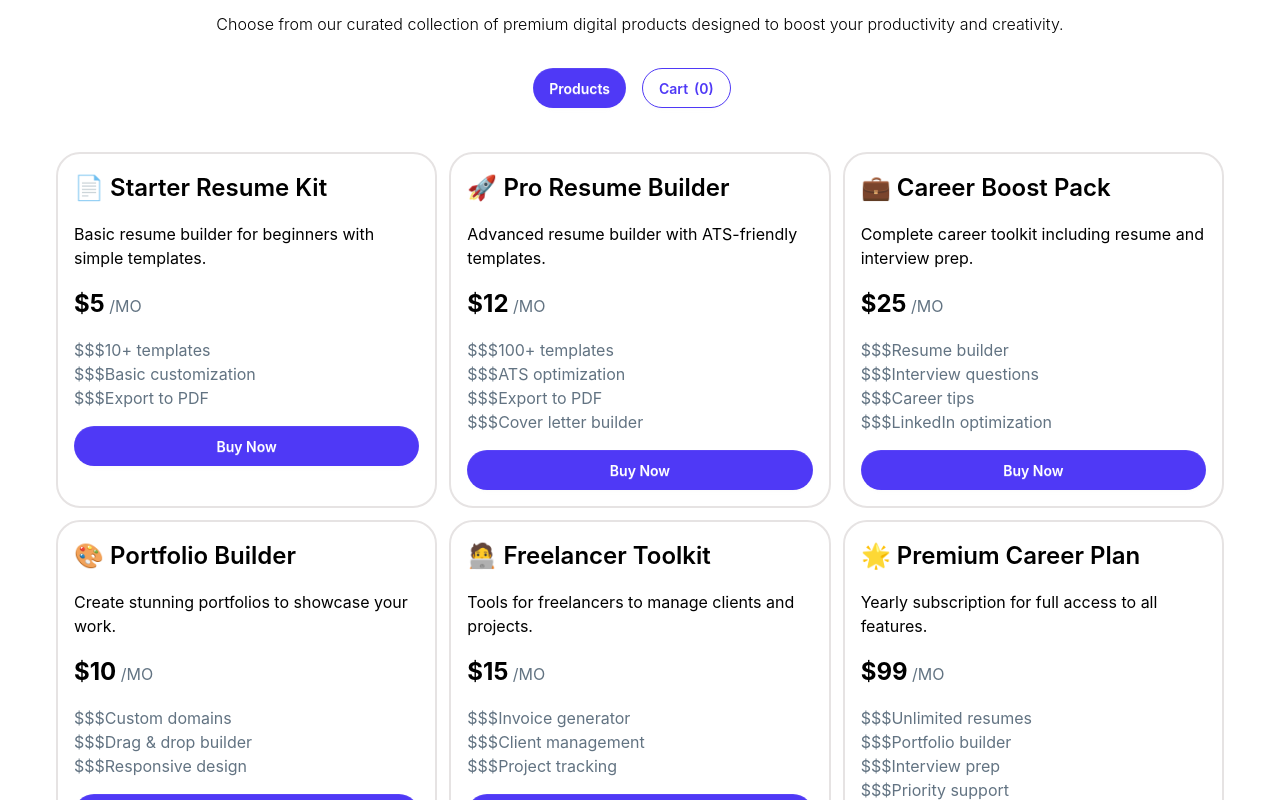
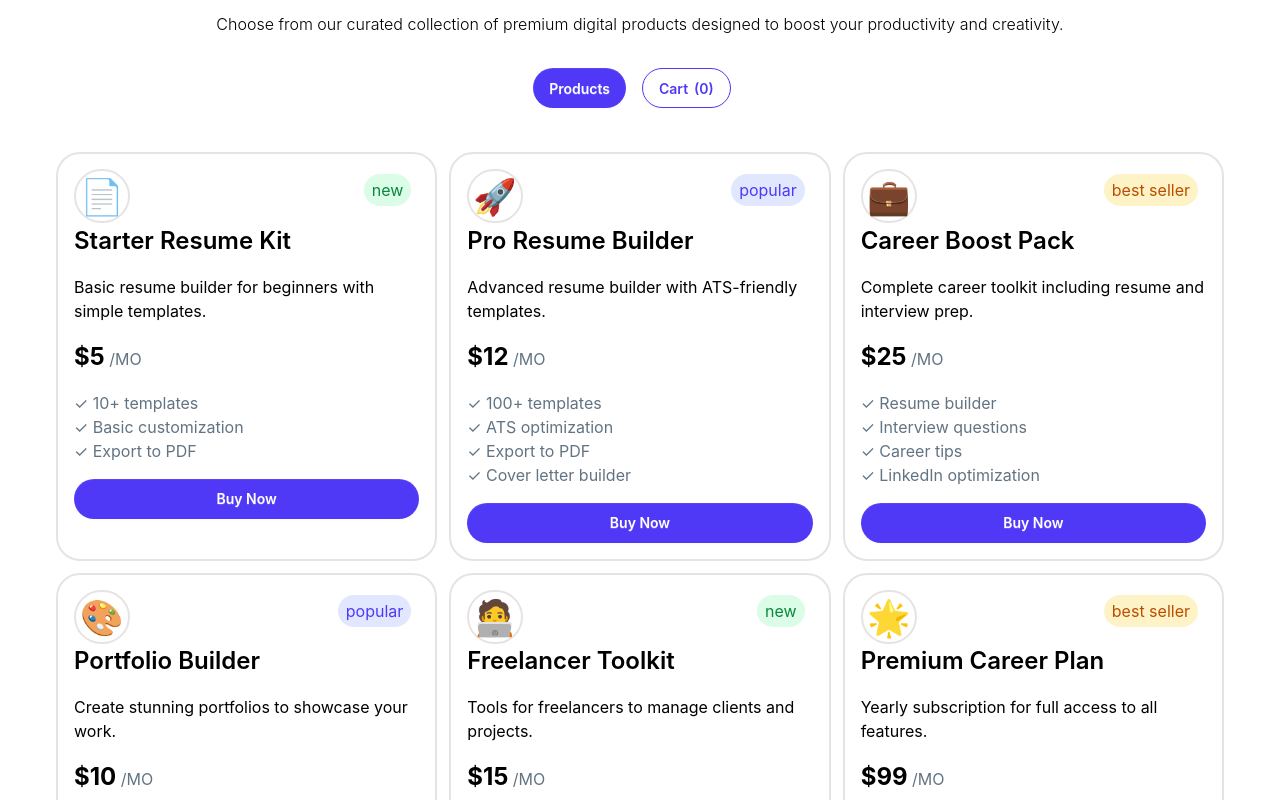
Before and after one commit to KhandakarShakilRana/DigiTools-Platform, a React (Vite) app: page / in a window 1280 px wide. Shown: the part 1000-1800 px from the top of the page. Built offline with nearby package versions, Linux system fonts and the light colour scheme.

Commit message:
all done

```diff
--- a/src/components/ToolsCard.jsx
+++ b/src/components/ToolsCard.jsx
@@ -1,36 +1,75 @@
-import React from 'react'
-import { toast } from 'react-toastify'
+import React from "react";
+import { toast } from "react-toastify";
+const tagStyles = {
+  new: "bg-[#DBFCE7] text-[#0A883E]",
+  "best seller": "bg-[#FEF3C6] text-[#BB4D00]",
+  popular: "bg-[#E1E7FF] text-[#4F39F6]",
+};
 
-const ToolsCard = ({tools, addToCart,disabledIds}) => {
 
+const ToolsCard = ({ tools, addToCart, disabledIds }) => {
   return (
-    <div className='grid grid-cols-1 md:grid-cols-3 gap-3 p-4 '>
-        {
-            tools.map(tool=> {
-                const isDisabled = disabledIds.includes(tool.id)
 
-                return(
-                    <div className='text-left p-4 border-2 border-[#E6E3E3] rounded-3xl'>
 
-        <div>
-            <h1 className='text-[24px] font-semibold mb-4'>{tool.icon}  {tool.name}</h1>
-            <p className='mb-4'>{tool.description}</p>
-        </div>
-        <div className='mb-4'><span className='font-bold text-[24px]'>${tool.price}</span> <span className='text-[#627382]'>/MO</span></div>
-        <div className='mb-4'>{
-           tool.features.map(feature=> <><li className='list-none text-[#627382]'>$$${feature}</li></>)
-            }</div>
-        <button onClick={() =>  {addToCart(tool); toast.success(`${tool.icon} ${tool.name} Added in The Cart`)} } disabled={isDisabled} className="btn bg-[#4F39F6] mr-4 border-none text-white rounded-4xl w-full">{isDisabled ? "Added" : "Buy Now"}</button>
+
+
+    <div className="grid grid-cols-1 md:grid-cols-3 gap-3 p-4 ">
+      {tools.map((tool) => {
+        const isDisabled = disabledIds.includes(tool.id);
+
+        return (
+          <div className="text-left p-4 border-2 border-[#E6E3E3] rounded-3xl">
+            <div className="relative">
+              <div className="text-[35px] border-2 border-[#E6E3E3] inline rounded-full p-1">
+                {tool.icon}
+              </div>
+              <div
+                className={`absolute top-1 right-2 px-2 py-1 rounded-4xl
+    ${
+      tool.tag === "new"
+        ? "bg-[#DBFCE7] text-[#0A883E]"
+        : tool.tag === "best seller"
+          ? "bg-[#FEF3C6] text-[#BB4D00]"
+          : tool.tag === "popular"
+            ? "bg-[#E1E7FF] text-[#4F39F6]"
+            : "bg-gray-400"
+    }`}
+              >
+                {tool.tag}
+              </div>
+
+              <h1 className="text-[24px] font-semibold mb-4">{tool.name}</h1>
+              <p className="mb-4">{tool.description}</p>
             </div>
-                )
-            })
-        }
+            <div className="mb-4">
+              <span className="font-bold text-[24px]">${tool.price}</span>{" "}
+              <span className="text-[#627382]">/MO</span>
+            </div>
+            <div className="mb-4">
+              {tool.features.map((feature) => (
+                <>
+                  <li className="list-none text-[#627382]">✓ {feature}</li>
+                </>
+              ))}
+            </div>
+            <button
+              onClick={() => {
+                addToCart(tool);
+                toast.success(`${tool.icon} ${tool.name} Added in The Cart`);
+              }}
+              disabled={isDisabled}
+              className="btn bg-[#4F39F6] mr-4 border-none text-white rounded-4xl w-full"
+            >
+              {isDisabled ? "Added" : "Buy Now"}
+            </button>
+          </div>
+        );
+      })}
     </div>
-  )
-}
+  );
+};
 
-export default ToolsCard
-
+export default ToolsCard;
 
 // 0
 // :
```
